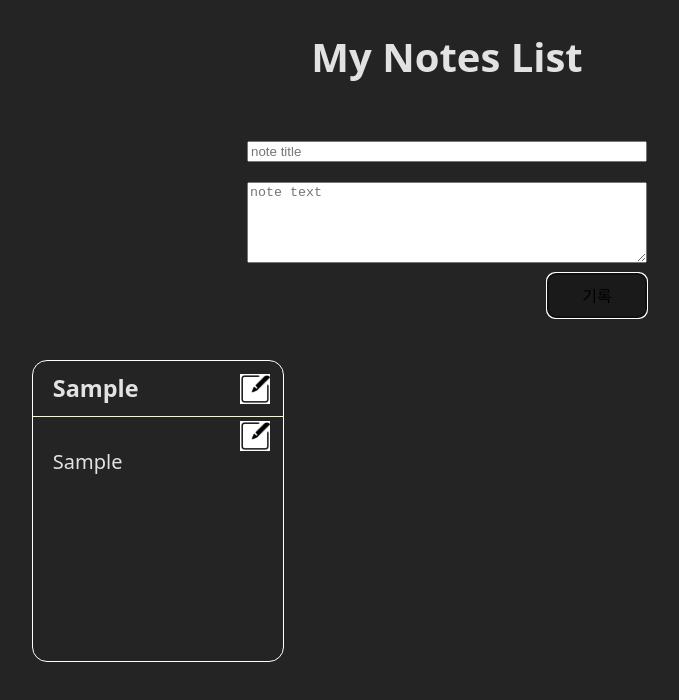
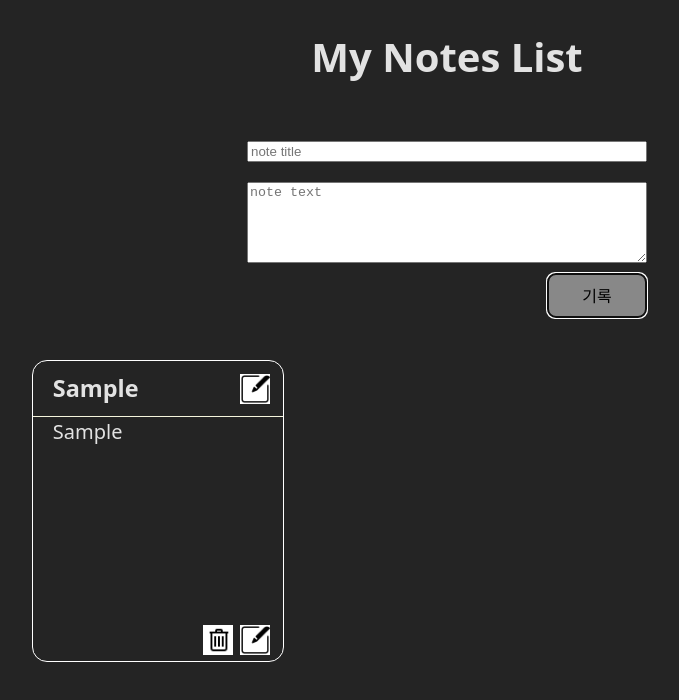
Before and after one commit to STMT-creator/my-note, a React (Vite) app: page / in a window 1280 px wide. Both pictures are taken after typing "Sample", "Sample" into the empty fields and a click on the button "기록". Shown: the top 700 px of the page, without its empty margins (193-872 px from the left). Built offline with nearby package versions, Linux system fonts and the light colour scheme.

Commit message:
삭제 버튼 ui, 아이콘 위치 수정

```diff
--- a/src/App.css
+++ b/src/App.css
@@ -84,6 +84,7 @@ h3 {
   text-align: center;
   margin: .5rem auto;
   font-size: .8rem;
+  background-color: #888;
 }
 .note-del {
   width: 100px;
@@ -104,12 +105,10 @@ h3 {
   border: 1px solid white;
   border-radius: .75rem;
   margin: 1rem;
-  overflow: hidden;
 }
 .note-title {
   border-bottom: 1px solid beige;
   padding: .5rem;
-  overflow: hidden;
 }
 .note-title h3 {
   max-width: 190px;
@@ -119,7 +118,12 @@ h3 {
 .note-body {
   text-indent: .5rem;
   overflow-wrap: break-word;
-  padding: .5rem;
+  padding: 0 .5rem;
+  height: 11rem;
+  overflow: hidden;
+}
+.note-body p {
+  margin: 0;
 }
 .edit-title-icon {
   background-color: white;
@@ -134,7 +138,15 @@ h3 {
   height: 30px;
   cursor: pointer;
   right: 5%;
-  top: 20%;
+  bottom: 2%;
+}
+.delete-note-icon {
+  background-color: white;
+  width: 30px;
+  height: 30px;
+  cursor: pointer;
+  right: 20%;
+  bottom: 2%;
 }
 
 
--- a/src/App.jsx
+++ b/src/App.jsx
@@ -63,7 +63,7 @@ function Body({ onCreate }) {
   );
 }
 function Footer({ notes }) {
-  console.log(notes);
+  // console.log(notes);
   return (
     <>
       <ul className="notes-area d-flex">
@@ -85,6 +85,11 @@ function Footer({ notes }) {
                 src="../images/edit-icon.png"
                 alt="edit-icon"
                 className="edit-body-icon posi-absolute"
+              />
+              <img
+                src="../images/delete-note-icon.png"
+                alt="del-icon"
+                className="delete-note-icon posi-absolute"
               />
             </li>
           );
```
Also changed, not shown: images/delete-note-icon.png (added).
